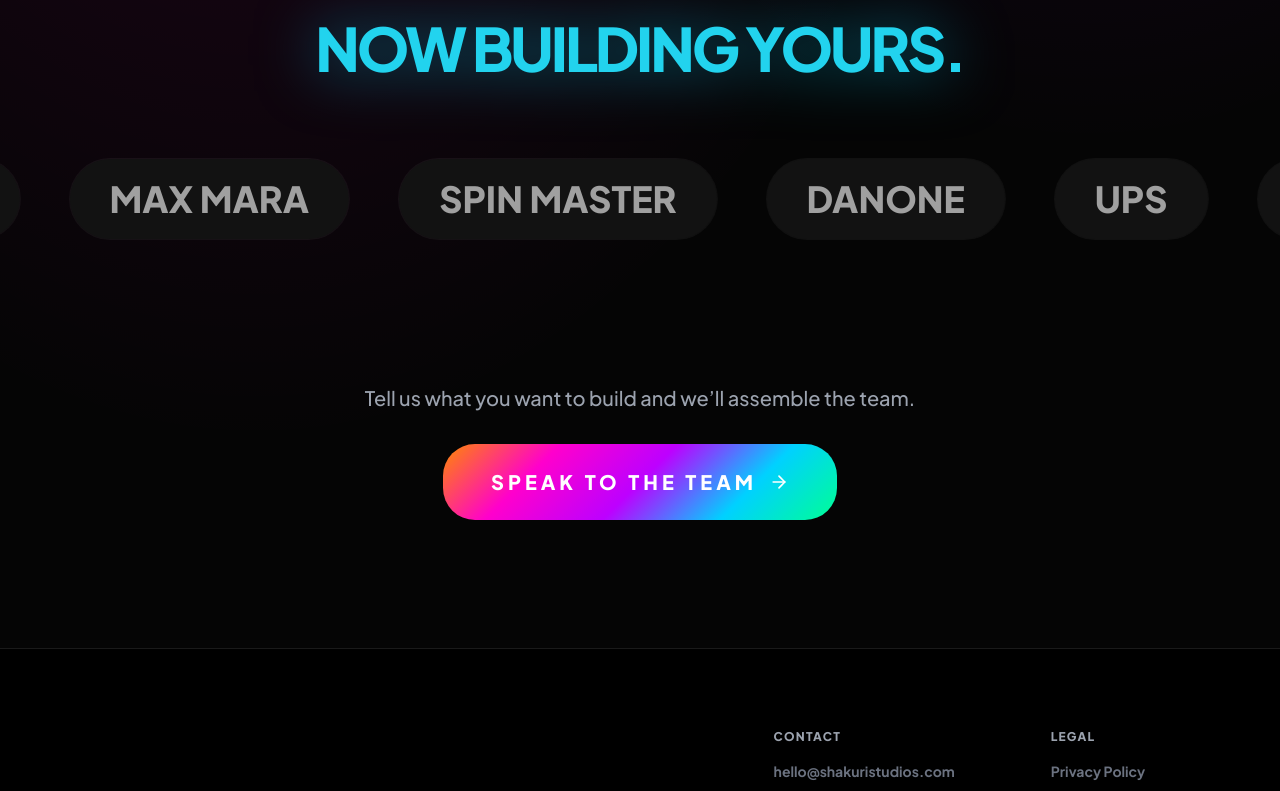
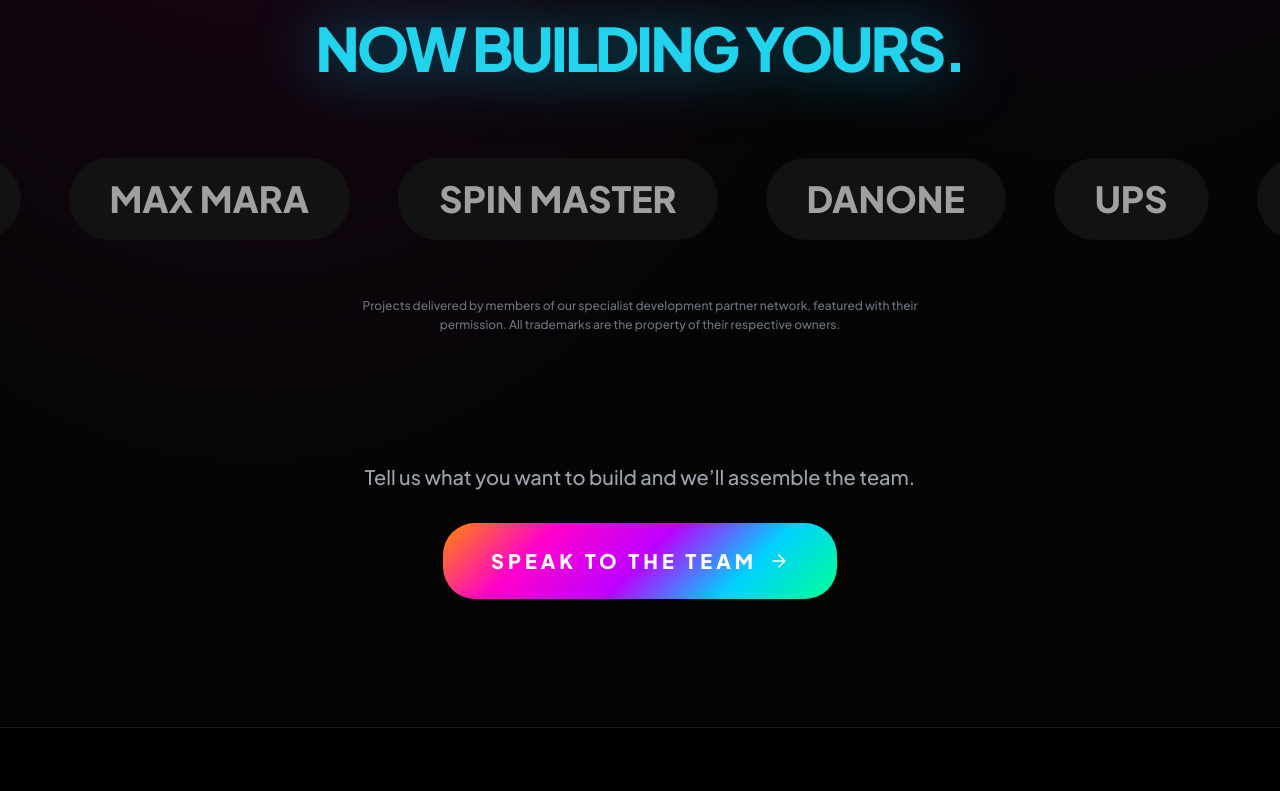
Before and after one commit to Tigaryen/Shakuri, a React (Vite) app: page /how-we-work in a window 1280 px wide. Shown: the part 1357-2148 px from the top of the page. Built offline with nearby package versions, Linux system fonts and the light colour scheme.

Commit message:
Add permission footnote under How We Work brand carousel
Co-Authored-By: Claude Opus 5.5 <noreply@anthropic.com>
Claude-Session: https://claude.ai/code/session_01Cg9tt7X7GPqPtc1Yhv6hcD

```diff
--- a/components/BrandCarousel.tsx
+++ b/components/BrandCarousel.tsx
@@ -51,6 +51,13 @@ export const BrandCarousel: React.FC<BrandCarouselProps> = ({ variant = 'home' }
         </div>
       )}
 
+      {!isHome && (
+        <p className="relative mx-auto mt-10 max-w-2xl px-6 text-center text-xs font-medium leading-relaxed text-gray-500">
+          Projects delivered by members of our specialist development partner network, featured
+          with their permission. All trademarks are the property of their respective owners.
+        </p>
+      )}
+
       {isHome && (
         <>
           <div className="relative z-10 mt-14 flex justify-center px-6 reveal">
```
